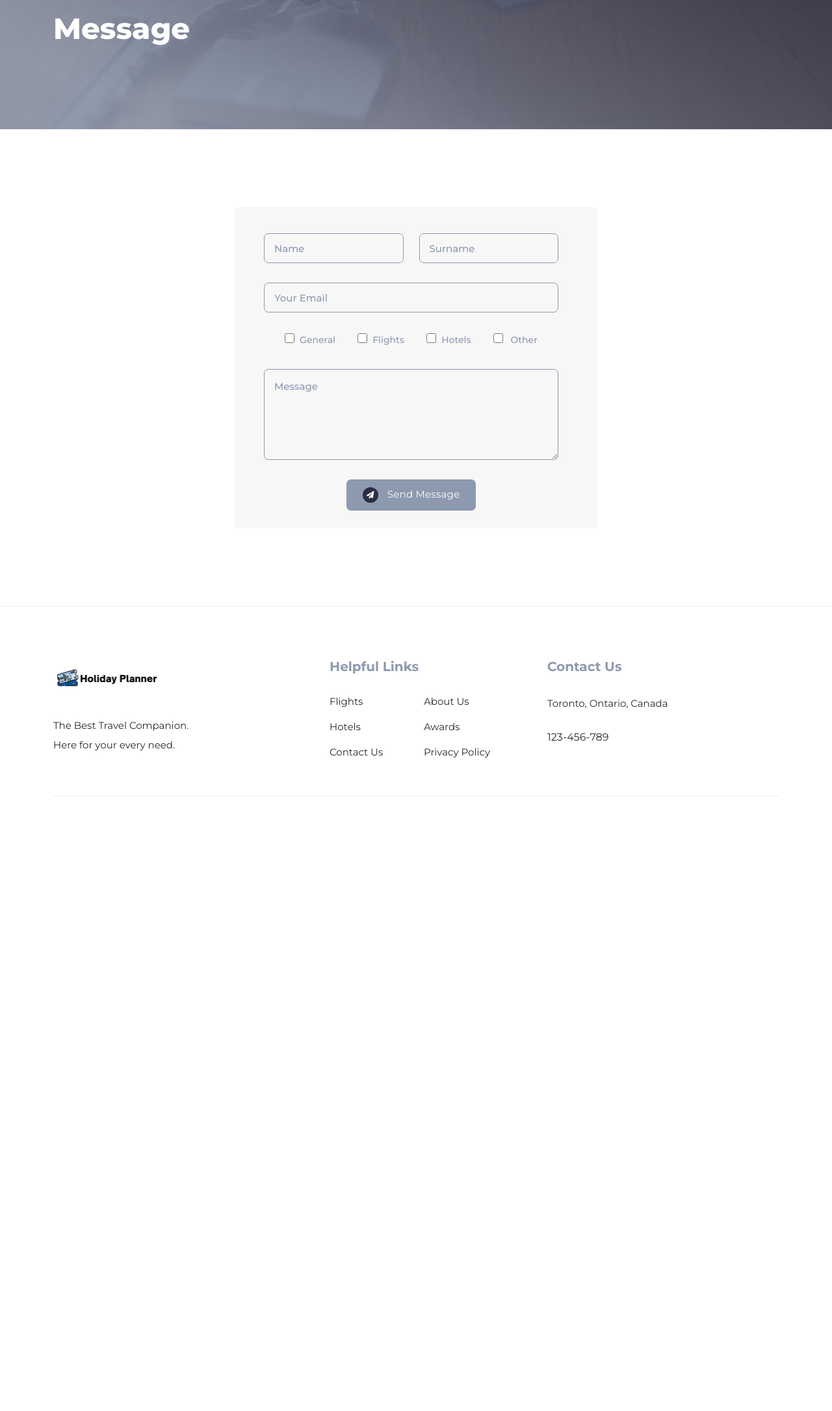
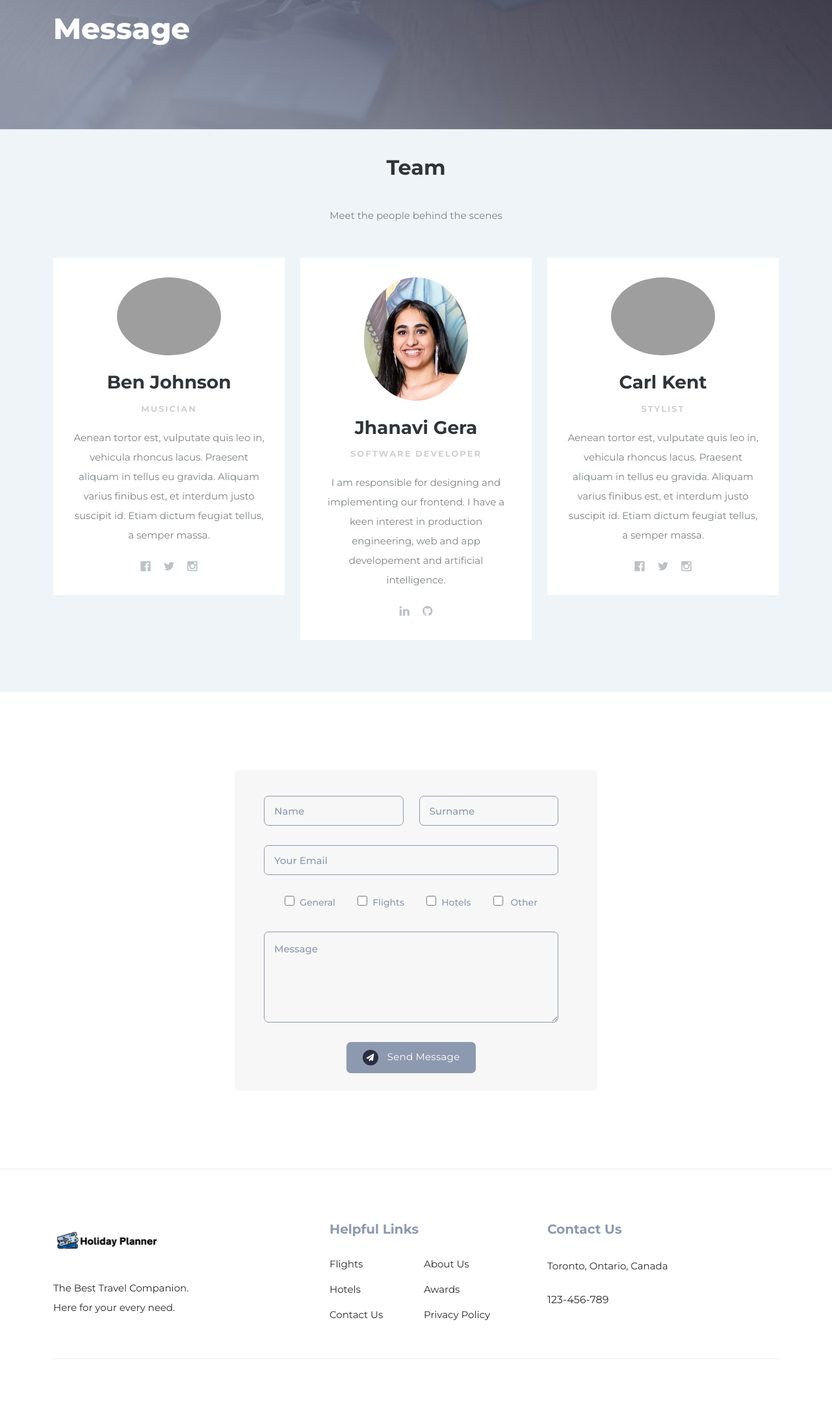
Before and after one commit to adarsh-swe/mlh-holiday-planner, a Flask app: page /contact in a window 1280 px wide. Shown: the part 324-2496 px from the top of the page at 65% size. Before the commit the page ends 1550 px from the top, so only its background shows below. Run offline with Flask 2, Linux system fonts and the light colour scheme; some libraries are stand-ins or nearby versions; grey boxes are pictures that could not be loaded.

Commit message:
added the profiles of each person and fixed the search now show and toggle

```diff
--- a/app/templates/contact.html
+++ b/app/templates/contact.html
@@ -84,6 +84,135 @@ https://templatemo.com/tm-564-plot-listing
       </div>
     </div>
   </div>
+ <style>
+   .team-boxed {
+  color:#313437;
+  background-color:#eef4f7;
+}
+
+.team-boxed p {
+  color:#7d8285;
+}
+
+.team-boxed h2 {
+  font-weight:bold;
+  margin-bottom:40px;
+  padding-top:40px;
+  color:inherit;
+}
+
+@media (max-width:767px) {
+  .team-boxed h2 {
+    margin-bottom:25px;
+    padding-top:25px;
+    font-size:24px;
+  }
+}
+
+.team-boxed .intro {
+  font-size:16px;
+  max-width:500px;
+  margin:0 auto;
+}
+
+.team-boxed .intro p {
+  margin-bottom:0;
+}
+
+.team-boxed .people {
+  padding:50px 0;
+}
+
+.team-boxed .item {
+  text-align:center;
+}
+
+.team-boxed .item .box {
+  text-align:center;
+  padding:30px;
+  background-color:#fff;
+  margin-bottom:30px;
+}
+
+.team-boxed .item .name {
+  font-weight:bold;
+  margin-top:28px;
+  margin-bottom:8px;
+  color:inherit;
+}
+
+.team-boxed .item .title {
+  text-transform:uppercase;
+  font-weight:bold;
+  color:#d0d0d0;
+  letter-spacing:2px;
+  font-size:13px;
+}
+
+.team-boxed .item .description {
+  font-size:15px;
+  margin-top:15px;
+  margin-bottom:20px;
+}
+
+.team-boxed .item img {
+  max-width:160px;
+}
+
+.team-boxed .social {
+  font-size:18px;
+  color:#a2a8ae;
+}
+
+.team-boxed .social a {
+  color:inherit;
+  margin:0 10px;
+  display:inline-block;
+  opacity:0.7;
+}
+
+.team-boxed .social a:hover {
+  opacity:1;
+}
+
+ </style>
+
+
+<div class="team-boxed">
+  <div class="container">
+      <div class="intro">
+          <h2 class="text-center">Team </h2>
+          <p class="text-center">Meet the people behind the scenes</p>
+      </div>
+      <div class="row people">
+          <div class="col-md-6 col-lg-4 item">
+              <div class="box"><img class="rounded-circle" src="assets/img/1.jpg">
+                  <h3 class="name">Ben Johnson</h3>
+                  <p class="title">Musician</p>
+                  <p class="description">Aenean tortor est, vulputate quis leo in, vehicula rhoncus lacus. Praesent aliquam in tellus eu gravida. Aliquam varius finibus est, et interdum justo suscipit id. Etiam dictum feugiat tellus, a semper massa. </p>
+                  <div class="social"><a href="#"><i class="fa fa-facebook-official"></i></a><a href="#"><i class="fa fa-twitter"></i></a><a href="#"><i class="fa fa-instagram"></i></a></div>
+              </div>
+          </div>
+          <div class="col-md-6 col-lg-4 item">
+              <div class="box"><img class="rounded-circle" src="../static/img/jhanavi.jpg">
+                  <h3 class="name">Jhanavi Gera</h3>
+                  <p class="title">Software Developer</p>
+                  <p class="description"> I am responsible for designing and implementing our frontend. I have a keen interest in production engineering, web and app developement and artificial intelligence. </p>
+                  <div class="social"><a href="https://www.linkedin.com/in/jhanavi-gera/"><i class="fa fa-linkedin"></i></a><a href="https://github.com/jhanavigera"><i class="fa fa-github"></i></a></div>
+              </div>
+          </div>
+          <div class="col-md-6 col-lg-4 item">
+              <div class="box"><img class="rounded-circle" src="assets/img/3.jpg">
+                  <h3 class="name">Carl Kent</h3>
+                  <p class="title">Stylist</p>
+                  <p class="description">Aenean tortor est, vulputate quis leo in, vehicula rhoncus lacus. Praesent aliquam in tellus eu gravida. Aliquam varius finibus est, et interdum justo suscipit id. Etiam dictum feugiat tellus, a semper massa. </p>
+                  <div class="social"><a href="#"><i class="fa fa-facebook-official"></i></a><a href="#"><i class="fa fa-twitter"></i></a><a href="#"><i class="fa fa-instagram"></i></a></div>
+              </div>
+          </div>
+      </div>
+  </div>
+</div>
+
 
   <div class="contact-page">
     <div class="container">
--- a/app/templates/listing.html
+++ b/app/templates/listing.html
@@ -79,7 +79,7 @@ https://templatemo.com/tm-564-plot-listing
         <div class="col-lg-8">
           <div class="top-text header-text">
             <h6>Check Out Our Listings</h6>
-            <h2>Item listings of Different Categories</h2>
+            <h2>Hotels. Food. Cars. Travel.</h2>
           </div>
         </div>
       </div>
@@ -98,7 +98,7 @@ https://templatemo.com/tm-564-plot-listing
                     <div class="first-thumb active">
                       <div class="thumb">
                         <span class="icon"><img src="../static/img/search-icon-01.png" alt=""></span>
-                        Apartments
+                        Hotels
                       </div>
                     </div>
                     <div>
```
Also changed, not shown: app/templates/includes/_navbar.html (+0 -12 lines), app/templates/landing.html (+6 -6 lines), app/static/img/jhanavi.jpg (added).
